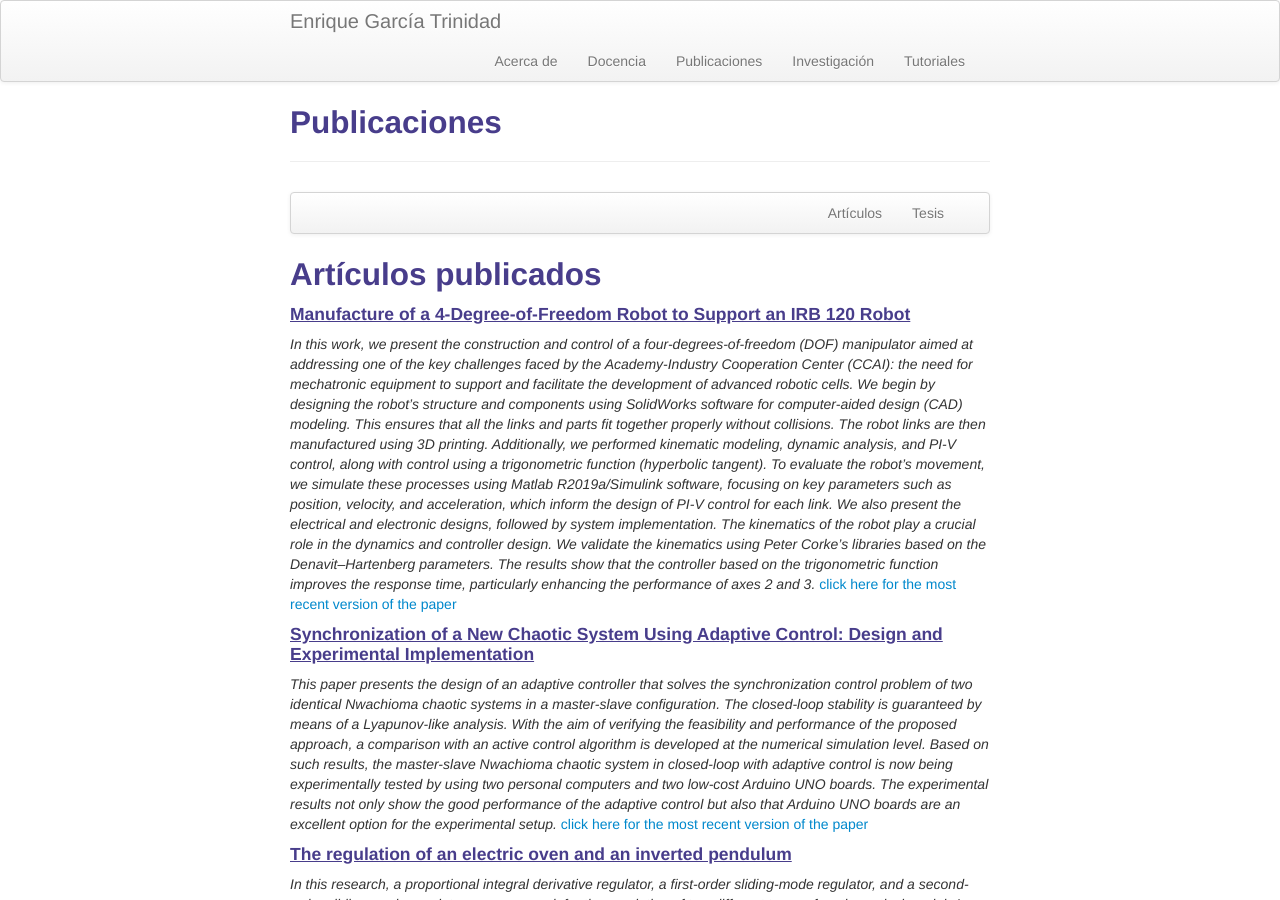
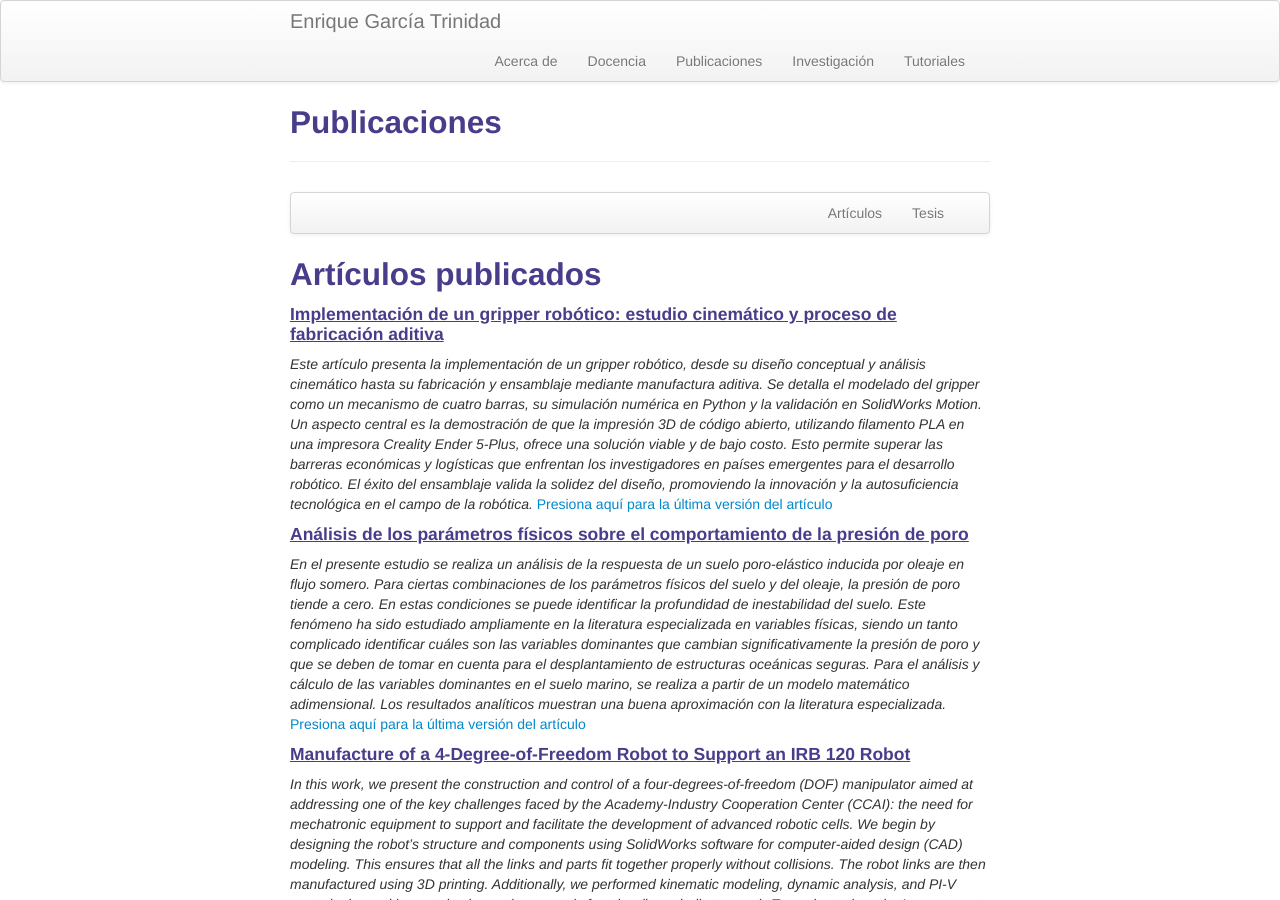
Before and after one commit to enriGarcia/enriGarcia.github.io, a Jekyll site: the page built from pages/publications.md, in a window 1280 px wide and 900 px high. Built offline with Jekyll 4.4.1, drawn with Linux system fonts in a browser that asks for light colours.

Commit message:
publications update

```diff
--- a/pages/publications.md
+++ b/pages/publications.md
@@ -13,6 +13,14 @@ title: Publicaciones
 </div>
 
 ## <a name="papers"></a>Artículos publicados
+
+#### <u>Implementación de un gripper robótico: estudio cinemático y proceso de fabricación aditiva</u>
+*Este artículo presenta la implementación de un gripper robótico, desde su diseño conceptual y análisis cinemático hasta su fabricación y ensamblaje mediante manufactura aditiva. Se detalla el modelado del gripper como un mecanismo de cuatro barras, su simulación numérica en Python y la validación en SolidWorks Motion. Un aspecto central es la demostración de que la impresión 3D de código abierto, utilizando filamento PLA en una impresora Creality Ender 5-Plus, ofrece una solución viable y de bajo costo. Esto permite superar las barreras económicas y logísticas que enfrentan los investigadores en países emergentes para el desarrollo robótico. El éxito del ensamblaje valida la solidez del diseño, promoviendo la innovación y la autosuficiencia tecnológica en el campo de la robótica.*
+[Presiona aquí para la última versión del artículo](https://doi.org/10.29057/aactm.v12i12.15321)
+
+#### <u>Análisis de los parámetros físicos sobre el comportamiento de la presión de poro</u>
+*En el presente estudio se realiza un análisis de la respuesta de un suelo poro-elástico inducida por oleaje en flujo somero. Para ciertas combinaciones de los parámetros físicos del suelo y del oleaje, la presión de poro tiende a cero. En estas condiciones se puede identificar la profundidad de inestabilidad del suelo. Este fenómeno ha sido estudiado ampliamente en la literatura especializada en variables físicas, siendo un tanto complicado identificar cuáles son las variables dominantes que cambian significativamente la presión de poro y que se deben de tomar en cuenta para el desplantamiento de estructuras oceánicas seguras. Para el análisis y cálculo de las variables dominantes en el suelo marino, se realiza a partir de un modelo matemático adimensional. Los resultados analíticos muestran una buena aproximación con la literatura especializada.*
+[Presiona aquí para la última versión del artículo](https://doi.org/10.29057/aactm.v12i12.15315)
 
 #### <u>Manufacture of a 4-Degree-of-Freedom Robot to Support an IRB 120 Robot</u>
 *In this work, we present the construction and control of a four-degrees-of-freedom (DOF) manipulator aimed at addressing one of the key challenges faced by the Academy-Industry Cooperation Center (CCAI): the need for mechatronic equipment to support and facilitate the development of advanced robotic cells. We begin by designing the robot’s structure and components using SolidWorks software for computer-aided design (CAD) modeling. This ensures that all the links and parts fit together properly without collisions. The robot links are then manufactured using 3D printing. Additionally, we performed kinematic modeling, dynamic analysis, and PI-V control, along with control using a trigonometric function (hyperbolic tangent). To evaluate the robot’s movement, we simulate these processes using Matlab R2019a/Simulink software, focusing on key parameters such as position, velocity, and acceleration, which inform the design of PI-V control for each link. We also present the electrical and electronic designs, followed by system implementation. The kinematics of the robot play a crucial role in the dynamics and controller design. We validate the kinematics using Peter Corke’s libraries based on the Denavit–Hartenberg parameters. The results show that the controller based on the trigonometric function improves the response time, particularly enhancing the performance of axes 2 and 3.*
```
